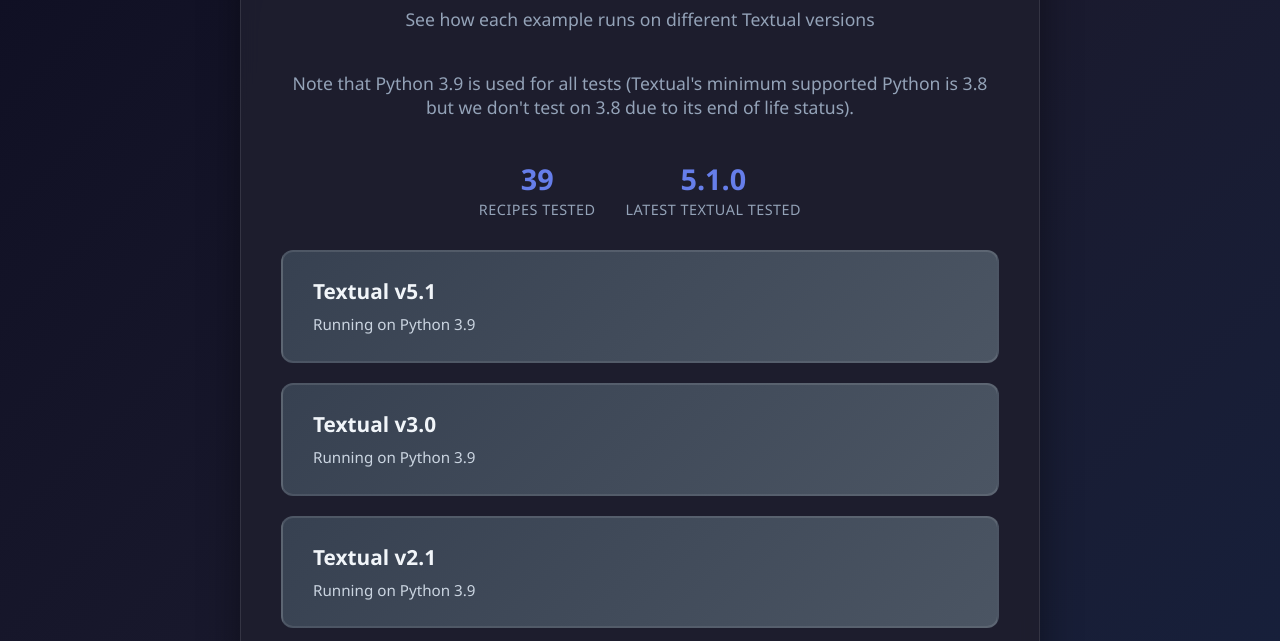
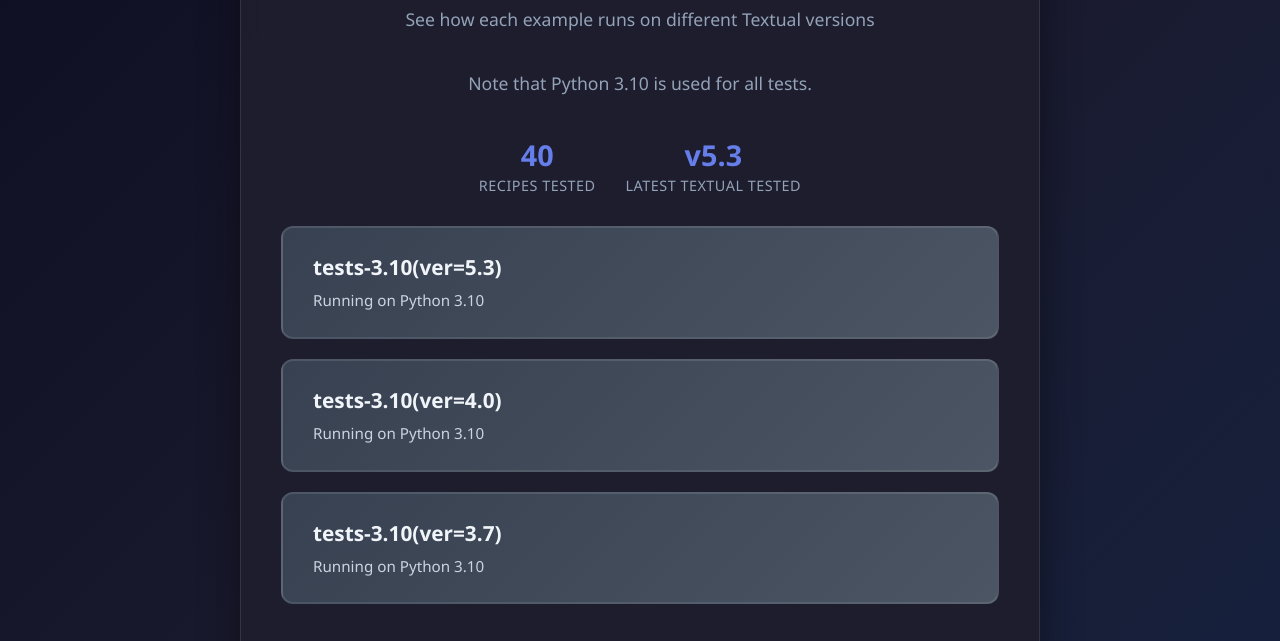
Before and after one commit to ttygroup/textual-cookbook, a plain HTML site: page docs/reports/index.html in a window 1280 px wide. Shown: the part 119-760 px from the top of the page. Drawn offline with Linux system fonts and the light colour scheme.

Commit message:
new index file

```diff
--- a/docs/reports/index.html
+++ b/docs/reports/index.html
@@ -203,63 +203,23 @@
         <p class="subtitle">See how each example runs on different Textual versions</p>
 
         <p class="subtitle">
-            Note that Python 3.9 is used for all tests (Textual's minimum supported Python is 3.8
-            but we don't test on 3.8 due to its end of life status).
+            Note that Python 3.10 is used for all tests.
         </p>
 
-
+        <!-- From here down should all be dynamic -->
         <div class="stats">
             <div class="stat-item">
-                <!-- Note that this Recipes Tested number is currently hard coded -->
-                <!-- Obviously this should be dynamically set in the future -->
-                <span class="stat-number">39</span>
+                <span class="stat-number" id="recipes-tested">...</span>
                 <span class="stat-label">Recipes Tested</span>
             </div>
             <div class="stat-item">
-                <span class="stat-number">5.1.0</span>
+                <span class="stat-number" id="latest-textual">...</span>
                 <span class="stat-label">Latest Textual Tested</span>
             </div>
         </div>
 
-        <!-- REMEMBER: <span class="code-accent">TEXT</span> -->
-
-        <div class="reports-grid">
-            <a href="tests-3.9(ver=5.1)-report.html" class="report-item">
-                <div class="report-title">
-                    Textual v5.1
-                </div>
-                <div class="report-description">
-                    Running on Python 3.9
-                </div>
-            </a>
-
-            <a href="tests-3.9(ver=3.0)-report.html" class="report-item">
-                <div class="report-title">
-                    Textual v3.0
-                </div>
-                <div class="report-description">
-                    Running on Python 3.9
-                </div>
-            </a>
-
-            <a href="tests-3.9(ver=2.1)-report.html" class="report-item">
-                <div class="report-title">
-                    Textual v2.1
-                </div>
-                <div class="report-description">
-                    Running on Python 3.9
-                </div>
-            </a>
-
-            <a href="tests-3.9(ver=1.0)-report.html" class="report-item">
-                <div class="report-title">
-                    Textual v1.0
-                </div>
-                <div class="report-description">
-                    Running on Python 3.9
-                </div>
-            </a>
-
+        <div class="reports-grid" id="reports-grid">
+            <!-- Static content removed - will be populated dynamically -->
         </div>
 
         <div class="footer">
@@ -267,4 +227,60 @@
         </div>
     </div>
 </body>
+
+<script>
+    fetch('./file_index.json')
+        .then(r => r.json())
+        .then(index => {
+            console.log('Loaded index:', index);
+
+            // First, populate the report list
+            const container = document.getElementById('reports-grid');
+            container.innerHTML = '';
+
+            Object.entries(index).forEach(([label, paths]) => {
+                const link = document.createElement('a');
+                link.href = `./${paths.html}`;
+                link.className = 'report-item';
+
+                const title = document.createElement('div');
+                title.className = 'report-title';
+                title.textContent = label;
+
+                const description = document.createElement('div');
+                description.className = 'report-description';
+                description.textContent = `Running on Python 3.10`; // Updated to match your note
+
+                link.appendChild(title);
+                link.appendChild(description);
+                container.appendChild(link);
+            });
+
+            // Calculate latest version from index
+            const latestVersion = Math.max(...Object.values(index).map(entry => entry.textual));
+            console.log('Latest version:', latestVersion);
+            document.getElementById('latest-textual').textContent = `v${latestVersion}`;
+
+            // Then, fetch all JSON summary files for stats
+            const jsonPromises = Object.entries(index).map(([label, paths]) =>
+                fetch(`./${paths.json}`)
+                    .then(r => r.json())
+                    .then(summary => {
+                        console.log(`Loaded summary for ${label}:`, summary);
+                        return { label, summary };
+                    })
+            );
+            return Promise.all(jsonPromises);
+        })
+        .then(labeledSummaries => {
+            console.log('All summaries loaded:', labeledSummaries);
+
+            const totalPassed = labeledSummaries[0]?.summary.summary?.passed || 0;
+
+            console.log('Total passed:', totalPassed);
+            document.getElementById('recipes-tested').textContent = totalPassed;
+        })
+        .catch(err => console.error('Failed to load reports or stats:', err));
+    </script>
+
 </html>
```
